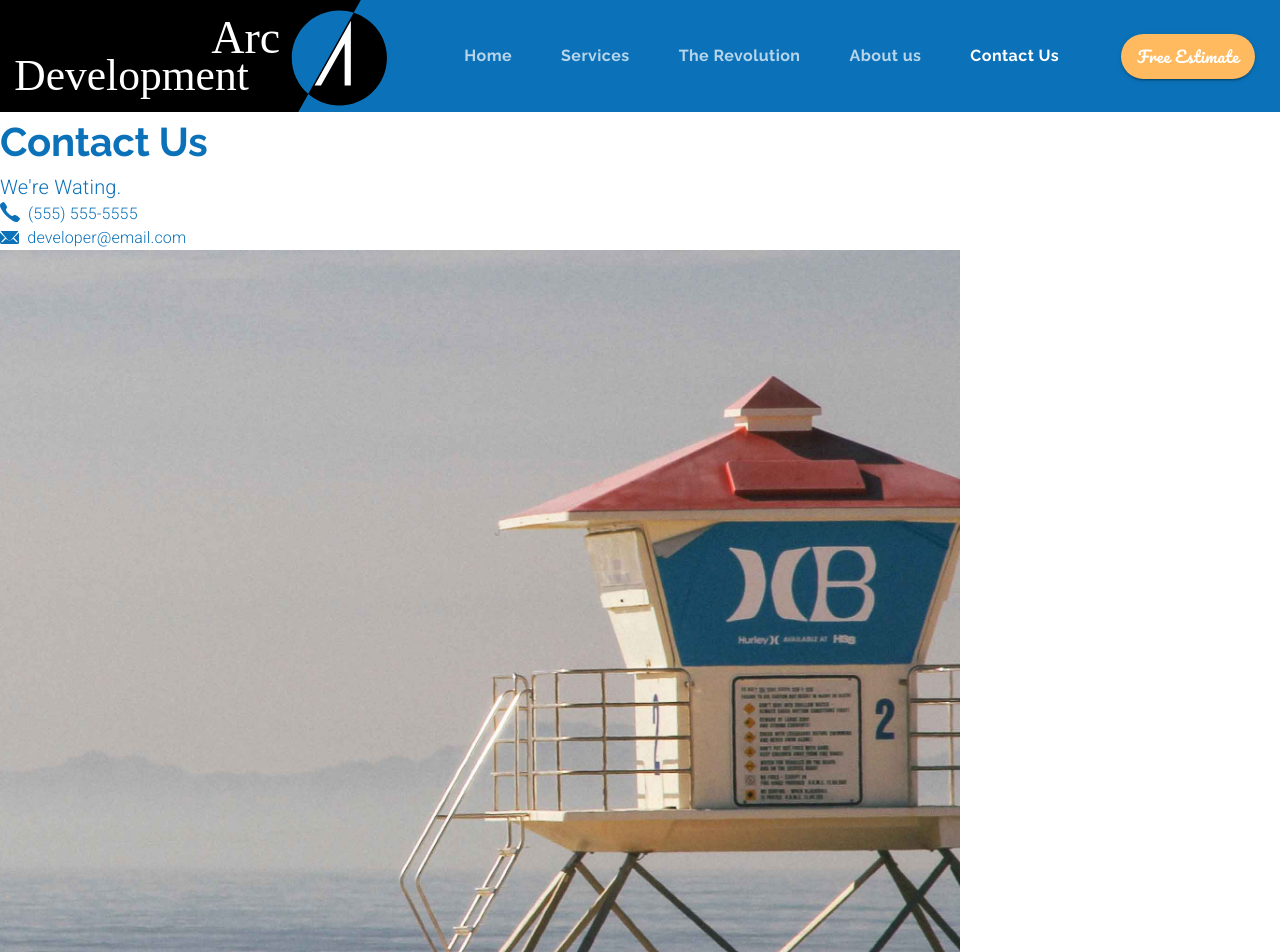
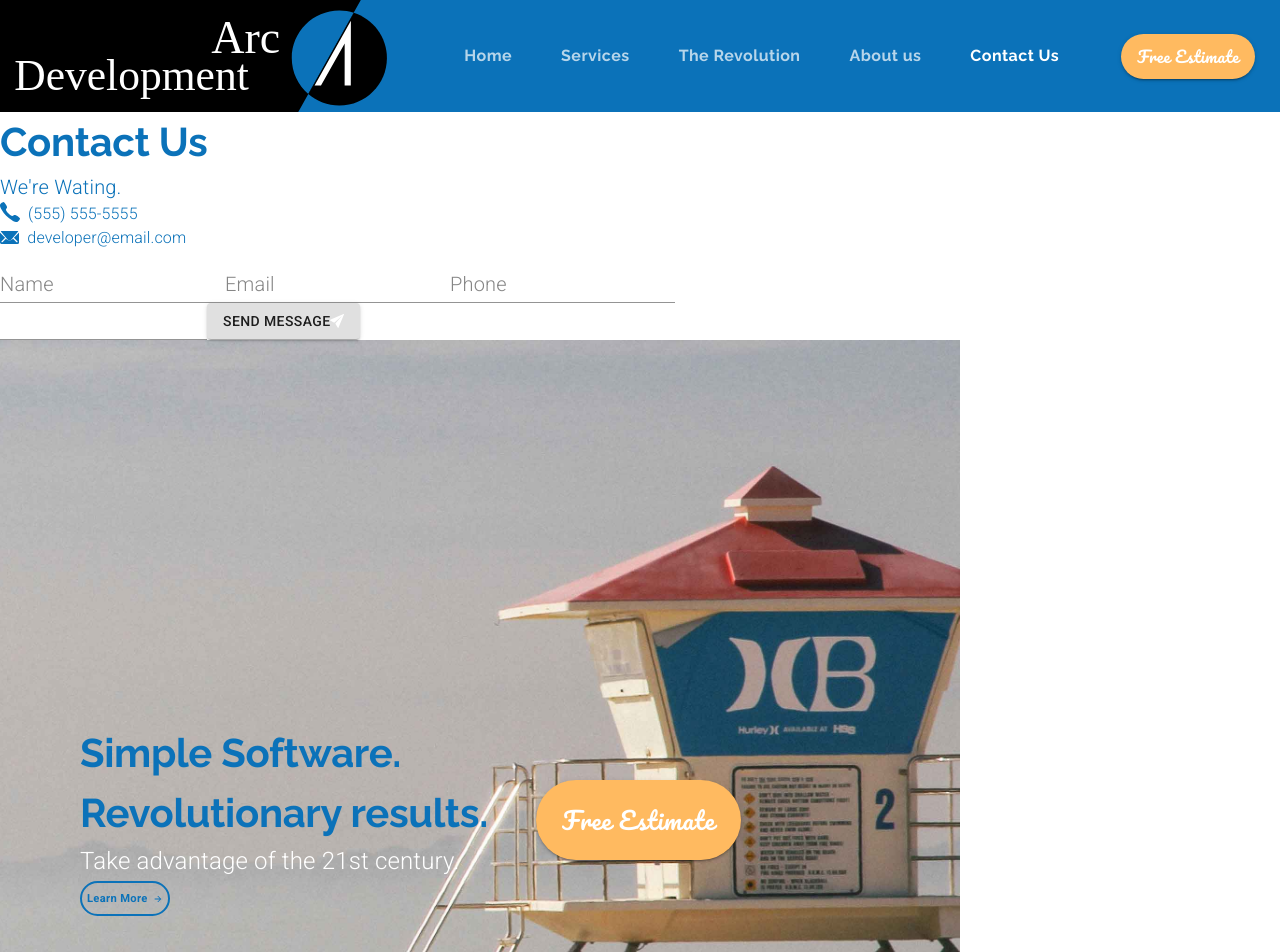
Before and after one commit to Cristianoaf81GIT/Curso-HiFi-Design-material-react, a React (Create React App) app: page /contact in a window 1280 px wide. Shown: the top 952 px of the page. Built offline with nearby package versions, Linux system fonts and the light colour scheme.

Commit message:
111. Using TextFields - State Controlled Values

```diff
--- a/src/components/Contact.jsx
+++ b/src/components/Contact.jsx
@@ -1,6 +1,7 @@
-import React from 'react';
+import React, { useState } from 'react';
 import {Link} from 'react-router-dom';
-import {makeStyles, useTheme} from '@material-ui/core/styles';
+import {makeStyles, useTheme } from '@material-ui/core/styles';
+import {useMediaQuery} from '@material-ui/core';
 import Grid from '@material-ui/core/Grid';
 import Typography from '@material-ui/core/Typography';
 import Button from '@material-ui/core/Button';
@@ -8,6 +9,10 @@ import TetField from '@material-ui/core/TextField';
 import background from '../assets/background.jpg';
 import phoneIcon from '../assets/phone.svg';
 import emailIcon from '../assets/email.svg';
+import { TextField } from '@material-ui/core';
+import airplane from '../assets/send.svg';
+import ButtonArrow from '../components/ui/ButtonArrow';
+
 
 const useStyles = makeStyles(theme => ({
   background: {
@@ -17,11 +22,43 @@ const useStyles = makeStyles(theme => ({
     backgroundRepeat: 'no-repeat',
     height: '60em',
   },
+  estimateButton: {
+    ...theme.typography.estimate,
+    borderRadius: 50,
+    height: 80,
+    width: 205,
+    backgroundColor: theme.palette.common.arcOrange,
+    fontSize: '1.5rem',
+    marginRight: '5em',
+    marginLeft: '2em',
+    [theme.breakpoints.down('sm')]: {
+      marginRight: 0,
+      marginLeft: 0,
+    },
+    '&:hover': {
+      backgroundColor: theme.palette.secondary.light,
+    },
+  },
+  learnButton: {
+    ...theme.typography.learnButton,
+    fontSize: '0.7rem',
+    height: 35,
+    padding: 5,
+    [theme.breakpoints.down('sm')]: {
+      marginBottom: '2em',
+    },
+  },
 }));
 
 export default function Contact(props) {
   const classes = useStyles();
   const theme = useTheme();
+
+  const [name, setName] = useState('');
+  const [email, setEmail] = useState('');
+  const [phone, setPhone] = useState('');
+  const [message, setMessage] = useState('');
+  const matchesSm = useMediaQuery(theme.breakpoints.down('sm'));
 
   return (
     <Grid container direction='row'>
@@ -59,7 +96,98 @@ export default function Contact(props) {
           </Typography>
         </Grid>
       </Grid>
-      <Grid item container className={classes.background} lg={9}>
+      <Grid item container>
+        <Grid item>
+          <TextField
+            label="Name"
+            id="name" value={name}
+            onChange={(event) => { setName(event.target.value); } }
+          />
+        </Grid>
+        <Grid item>
+           <TextField
+            label="Email"
+            id="email"
+            value={email}
+            onChange={(event) => { setEmail(event.target.value); } }
+          />
+        </Grid>
+        <Grid item>
+          <TextField
+            label="Phone"
+            id="phone"
+            value={phone}
+            onChange={(event) => { setPhone(event.target.value); }}
+          />
+        </Grid>
+      </Grid>
+      <Grid item>
+        <TextField
+          value={message}
+          multiline
+          maxRows={10}
+          id="message"
+          onChange={(event) => { setMessage(event.target.value); } }
+        />
+      </Grid>
+      <Grid item>
+        <Button variant="contained">
+          Send message
+          <img src={airplane} alt="paper airplane"/>
+        </Button>
+      </Grid>
+      <Grid item container className={classes.background} lg={9} alignItems='center'>
+        <Grid
+          item
+          style={{
+          marginLeft: matchesSm ? 0 : '5em',
+          textAlign: matchesSm ? 'center' : 'inherit',
+        }}
+        >
+        <Grid container direction="column">
+          <Grid item>
+            <Typography variant="h2">
+              Simple Software.
+              <br />
+              Revolutionary results.
+            </Typography>
+            <Typography variant="subtitle2" style={{ fontSize: '1.5rem' }}>
+              Take advantage of the 21st century.
+            </Typography>
+            <Grid
+              container
+              item
+              justifyContent={matchesSm ? 'center' : undefined}
+            >
+              <Button
+                variant="outlined"
+                className={classes.learnButton}
+                component={Link}
+                to="/revolution"
+                onClick={() => props.setValue(2)}
+              >
+                <span style={{ marginRight: 5 }}>Learn More</span>
+                <ButtonArrow
+                  width={10}
+                  height={10}
+                  fill={theme.palette.common.arcBlue}
+                />
+              </Button>
+            </Grid>
+          </Grid>
+        </Grid>
+      </Grid>
+      <Grid item>
+        <Button
+          variant="contained"
+          className={classes.estimateButton}
+          component={Link}
+          to="/estimate"
+          onClick={() => props.setValue(5)}
+        >
+          Free Estimate
+        </Button>
+      </Grid>
 
       </Grid>
 
```
